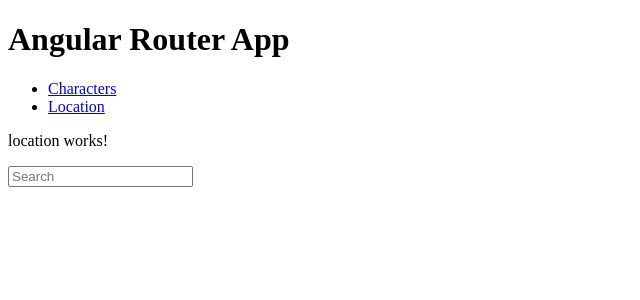
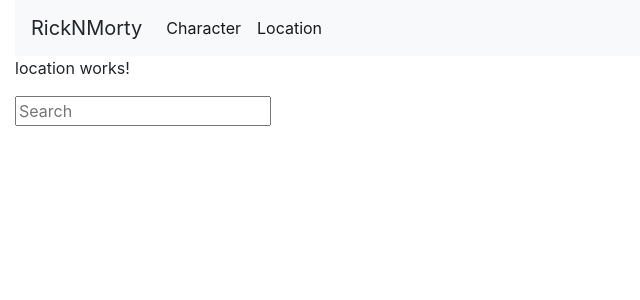
Before and after one commit to CanberkTemiz/rick-n-morty, an Angular app: page /location in a window 1280 px wide. Shown: the top 300 px of the page, without its empty margins (0-640 px from the left). Built offline with nearby package versions, Linux system fonts and the light colour scheme.

Commit message:
add :: css library

```diff
--- a/package.json
+++ b/package.json
@@ -19,6 +19,7 @@
     "@angular/platform-browser": "~11.0.4",
     "@angular/platform-browser-dynamic": "~11.0.4",
     "@angular/router": "~11.0.4",
+    "bootstrap": "^4.5.3",
     "rxjs": "~6.6.0",
     "tslib": "^2.0.0",
     "zone.js": "~0.10.2"
--- a/src/app/app.component.html
+++ b/src/app/app.component.html
@@ -1,8 +1,30 @@
-<h1>Angular Router App</h1>
-<nav>
-  <ul>
-    <li><a routerLink="/character" routerLinkActive="active">Characters</a></li>
-    <li><a routerLink="/location" routerLinkActive="active">Location</a></li>
-  </ul>
-</nav>
-<router-outlet></router-outlet>
+<div class="container-fluid">
+  <nav class="navbar navbar-expand-lg navbar-light bg-light">
+    <a class="navbar-brand">RickNMorty</a>
+    <button class="navbar-toggler" type="button" data-toggle="collapse" data-target="#navbarSupportedContent" aria-controls="navbarSupportedContent" aria-expanded="false" aria-label="Toggle navigation">
+      <span class="navbar-toggler-icon"></span>
+    </button>
+
+    <div class="collapse navbar-collapse" id="navbarSupportedContent">
+      <ul class="navbar-nav mr-auto">
+        <li class="nav-item active">
+          <a
+            class="nav-link"
+            routerLink="/character"
+            routerLinkActive="active"
+          >Character
+          <span class="sr-only">(current)</span></a>
+        </li>
+        <li class="nav-item active">
+          <a
+            class="nav-link"
+            routerLink="/location"
+            routerLinkActive="active"
+          >Location
+          <span class="sr-only">(current)</span></a>
+        </li>
+      </ul>
+    </div>
+  </nav>
+  <router-outlet></router-outlet>
+</div>
--- a/src/app/location/location.component.html
+++ b/src/app/location/location.component.html
@@ -1,3 +1,3 @@
 <p>location works!</p>
 
-<app-search [type]="type" (locationsFetched)="onLocationsFetched($event)" ></app-search>
+<app-search [type]="type" (locationsFetched)="onLocationsFetched($event)"></app-search>
--- a/src/index.html
+++ b/src/index.html
@@ -2,6 +2,10 @@
 <html lang="en">
 <head>
   <meta charset="utf-8">
+  <meta name="viewport" content="width=device-width, initial-scale=1, shrink-to-fit=no">
+
+  <!-- Bootstrap CSS -->
+  <link rel="stylesheet" href="https://maxcdn.bootstrapcdn.com/bootstrap/4.0.0/css/bootstrap.min.css" integrity="sha384-Gn5384xqQ1aoWXA+058RXPxPg6fy4IWvTNh0E263XmFcJlSAwiGgFAW/dAiS6JXm" crossorigin="anonymous">
   <title>RickNMorty</title>
   <base href="/">
   <meta name="viewport" content="width=device-width, initial-scale=1">
@@ -9,5 +13,8 @@
 </head>
 <body>
   <app-root></app-root>
+  <script src="https://code.jquery.com/jquery-3.2.1.slim.min.js" integrity="sha384-KJ3o2DKtIkvYIK3UENzmM7KCkRr/rE9/Qpg6aAZGJwFDMVNA/GpGFF93hXpG5KkN" crossorigin="anonymous"></script>
+  <script src="https://cdnjs.cloudflare.com/ajax/libs/popper.js/1.12.9/umd/popper.min.js" integrity="sha384-ApNbgh9B+Y1QKtv3Rn7W3mgPxhU9K/ScQsAP7hUibX39j7fakFPskvXusvfa0b4Q" crossorigin="anonymous"></script>
+  <script src="https://maxcdn.bootstrapcdn.com/bootstrap/4.0.0/js/bootstrap.min.js" integrity="sha384-JZR6Spejh4U02d8jOt6vLEHfe/JQGiRRSQQxSfFWpi1MquVdAyjUar5+76PVCmYl" crossorigin="anonymous"></script>
 </body>
 </html>
```
Also changed, not shown: 1 other file (tests, documents, lock files or other folders).
